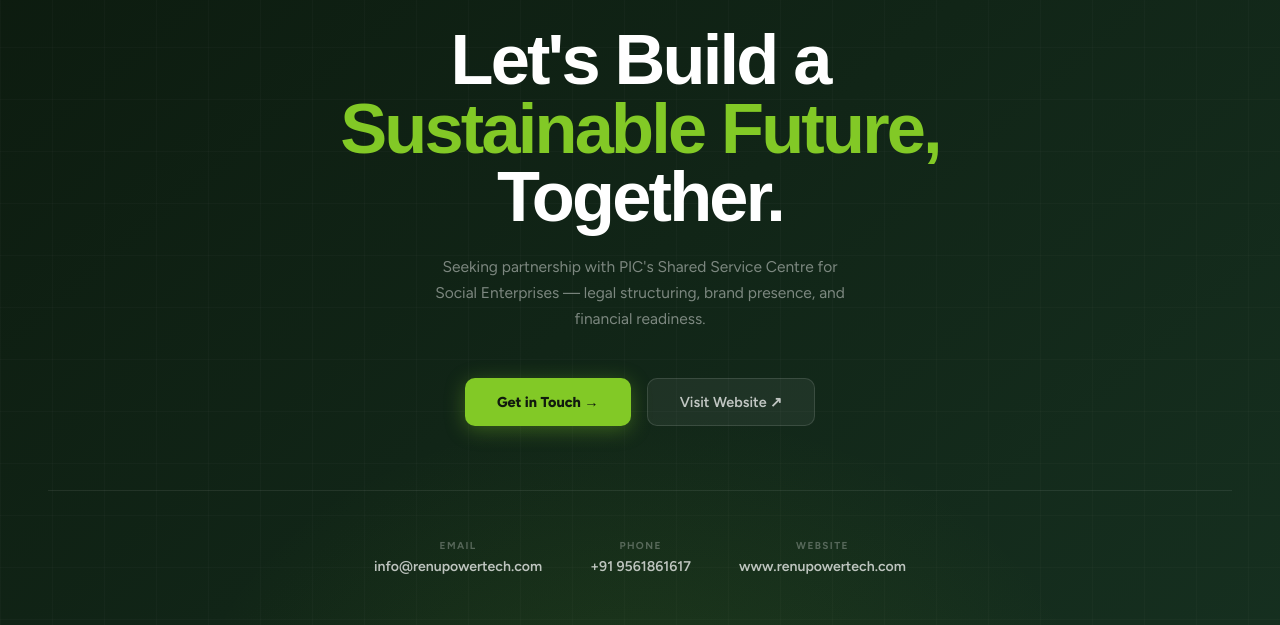
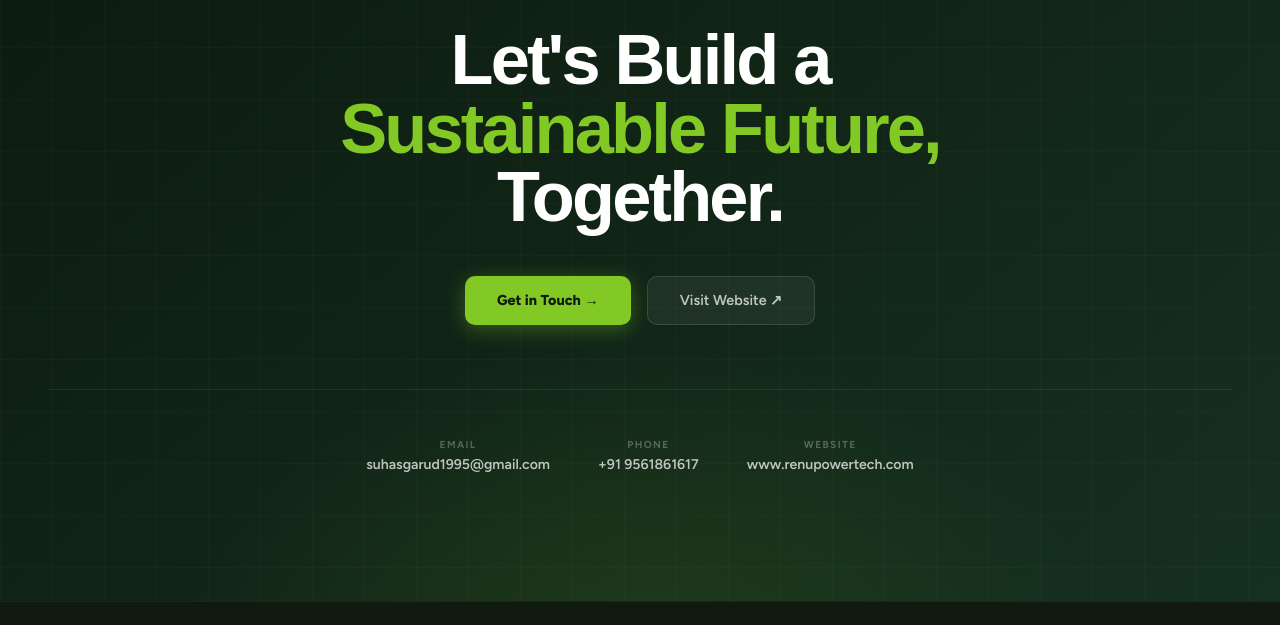
Before and after one commit to nikhilp8007/renusolar, a plain HTML site: page index.html in a window 1280 px wide. Shown: the part 6178-6803 px from the top of the page. Drawn offline with Linux system fonts and the light colour scheme; a web font is replaced by a local one.

Commit message:
Update index.html

```diff
--- a/index.html
+++ b/index.html
@@ -784,13 +784,13 @@ footer{
       <em>Sustainable Future,</em><br>
       Together.
     </h2>
-    <p class="cta-sub">Seeking partnership with PIC's Shared Service Centre for Social Enterprises — legal structuring, brand presence, and financial readiness.</p>
+    <p class="cta-sub"></p>
     <div class="cta-btns">
       <a href="mailto:info@renupowertech.com" class="btn-lime">Get in Touch →</a>
       <a href="https://www.renupowertech.com" class="btn-ghost">Visit Website ↗</a>
     </div>
     <div class="contact-strip">
-      <div class="ci"><div class="ci-label">Email</div><div class="ci-val">info@renupowertech.com</div></div>
+      <div class="ci"><div class="ci-label">Email</div><div class="ci-val">suhasgarud1995@gmail.com</div></div>
       <div class="ci"><div class="ci-label">Phone</div><div class="ci-val">+91 9561861617</div></div>
       <div class="ci"><div class="ci-label">Website</div><div class="ci-val">www.renupowertech.com</div></div>
     </div>
```
